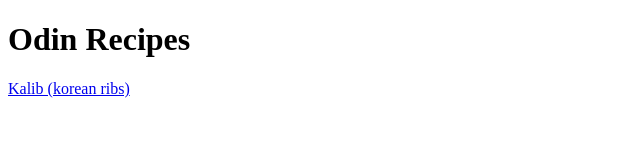
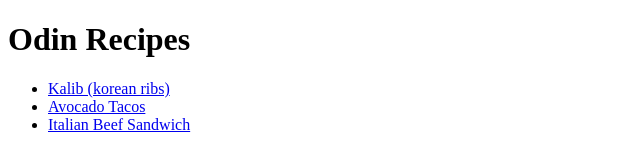
Before and after one commit to Irarios/odin-recipes, a plain HTML site: page index.html in a window 1280 px wide. Shown: the whole page, without its empty margins (0-640 px from the left). Drawn offline with Linux system fonts and the light colour scheme.

Commit message:
added links to the rest of the recipes

```diff
--- a/index.html
+++ b/index.html
@@ -8,7 +8,12 @@
   </head>
   <body>
     <h1>Odin Recipes</h1>
-
-    <a href="recipes/koreanribs.html">Kalib (korean ribs)</a>
+    <ul>
+      <li><a href="recipes/koreanribs.html">Kalib (korean ribs)</a></li>
+      <li><a href="recipes/avocadotacos.html">Avocado Tacos</a></li>
+      <li>
+        <a href="recipes/italianbeefsandwich.html">Italian Beef Sandwich</a>
+      </li>
+    </ul>
   </body>
 </html>
```
